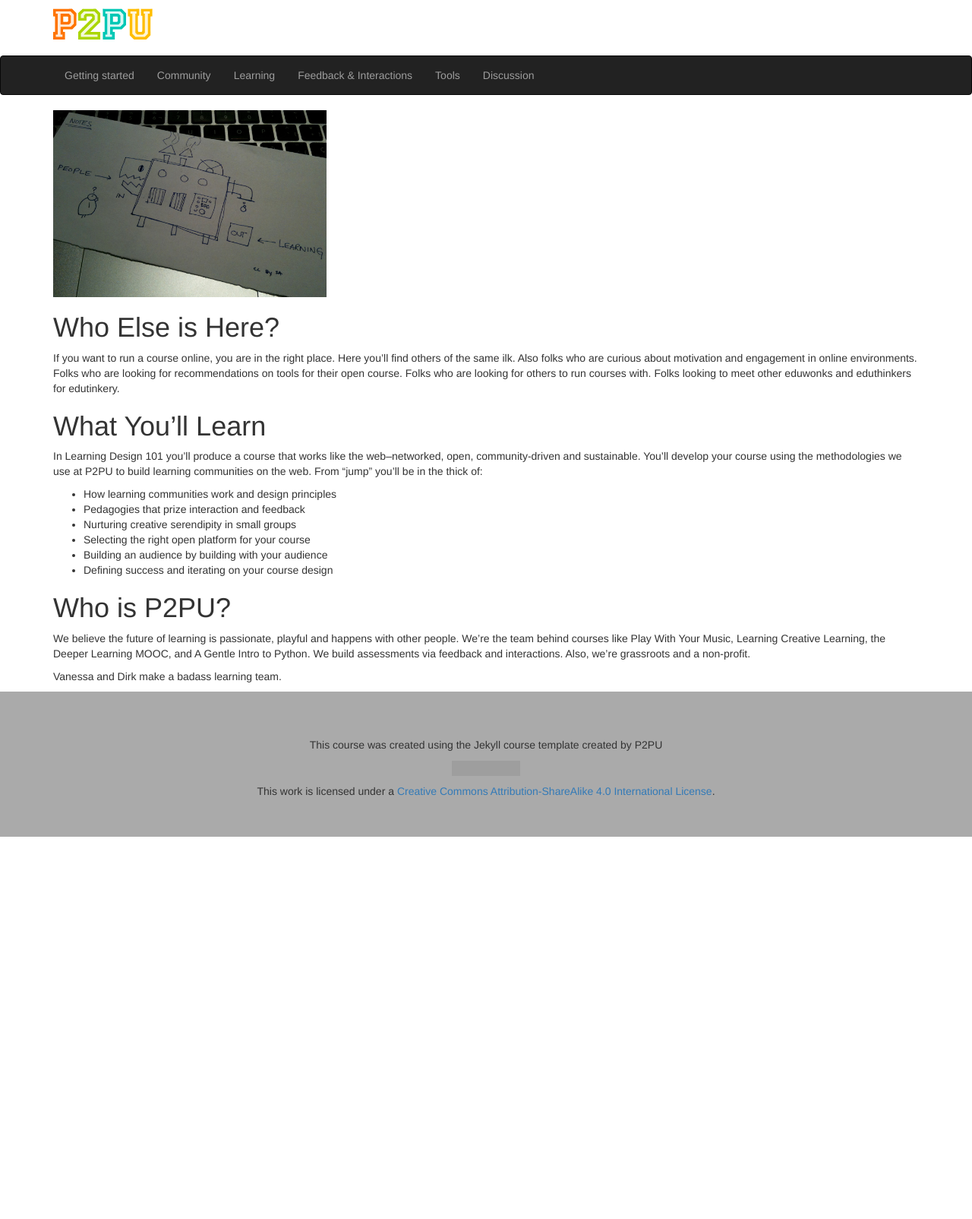
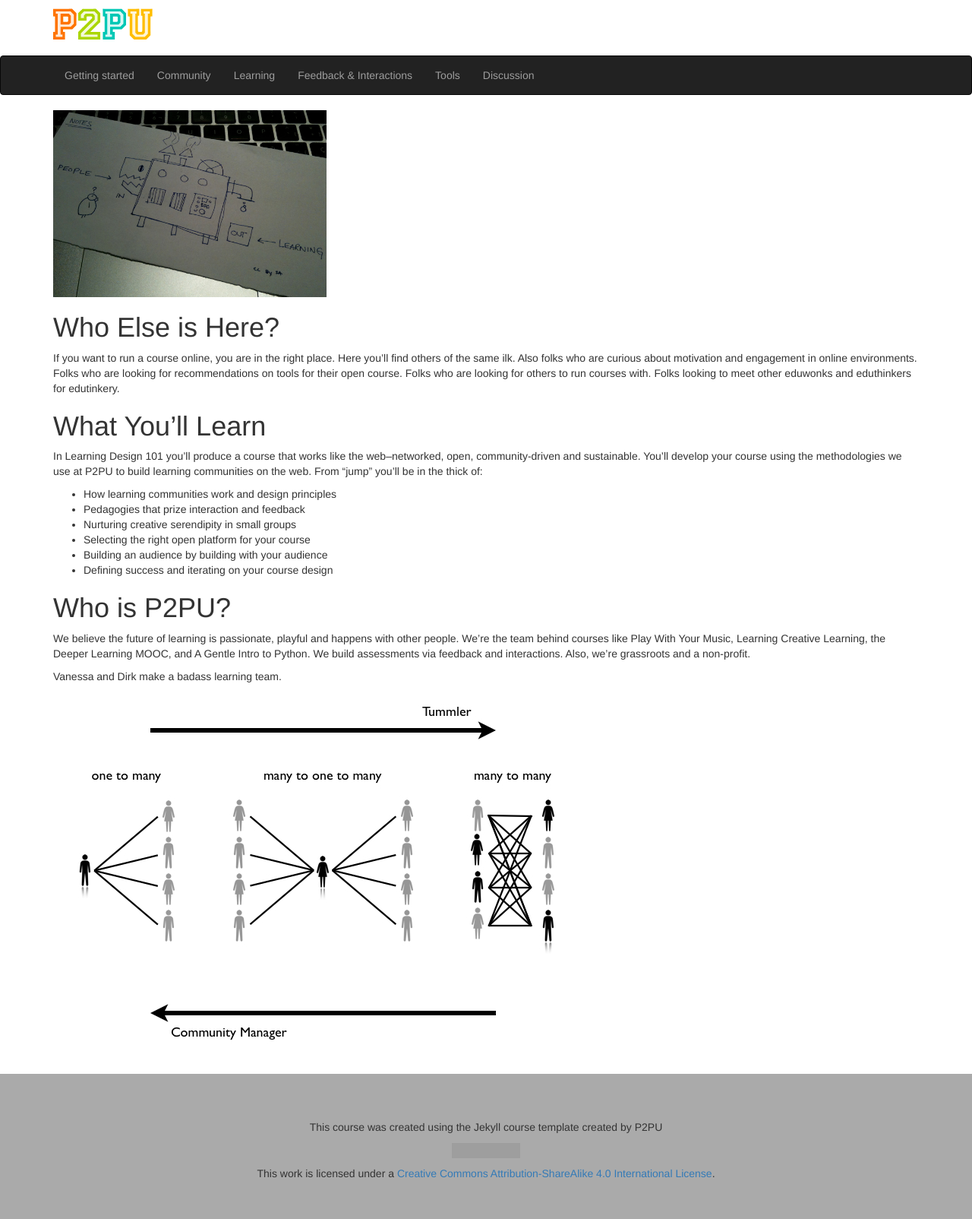
Before and after one commit to p2pu/social-learning-course, a Jekyll site: the page built from index.md, in a window 1280 px wide. Shown: the whole page at 76% size. Built offline with Jekyll 4.4.1, drawn with Linux system fonts in a browser that asks for light colours; nearby versions of some CDN libraries; Markdown is read by kramdown in place of the engine named in the settings; before the commit the page ends 1101 px from its top, so only the background shows below that; grey boxes are pictures that could not be loaded.

Commit message:
Add test image

```diff
--- a/index.md
+++ b/index.md
@@ -24,3 +24,5 @@
 We believe the future of learning is passionate, playful and happens with other people. We’re the team behind courses like Play With Your Music, Learning Creative Learning, the Deeper Learning MOOC, and A Gentle Intro to Python. We build assessments via feedback and interactions. Also, we’re grassroots and a non-profit.
 
 Vanessa and Dirk make a badass learning team.
+
+![]({{site.baseurl}}/img/Tummeling.key_20140415_220640_20140415_220642.jpg)
```
